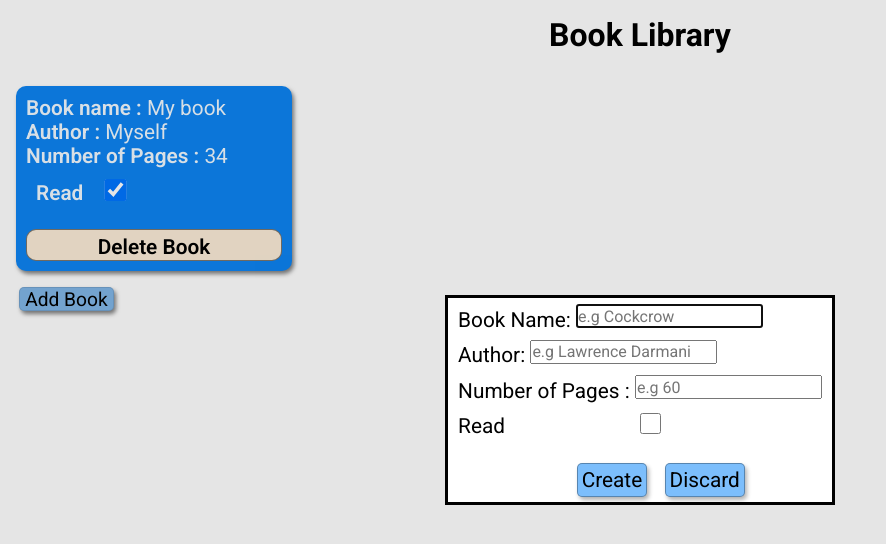
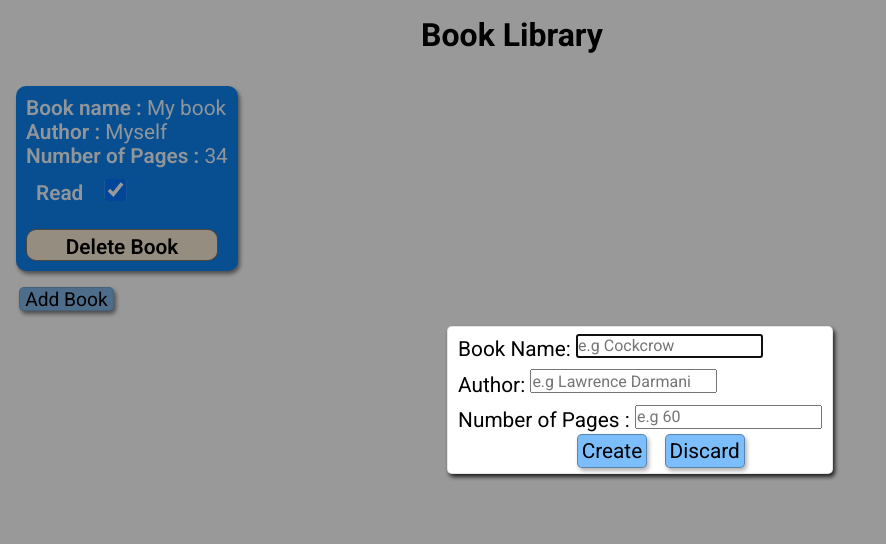
Before and after one commit to SoloGudLyf/Book-Library, a plain HTML site: page index.html in a window 1280 px wide. Both pictures are taken after a click on the button "Add Book". Shown: the whole page, without its empty margins (0-886 px from the left). Drawn offline with Linux system fonts and the light colour scheme.

Commit message:
feat(CSS): Gave the dialog a border shadow            And also styled the backdrop

```diff
--- a/index.html
+++ b/index.html
@@ -38,8 +38,6 @@
             placeholder="e.g 60"
             required
         /></label>
-        <label for="readBook">Read</label>
-        <input type="checkbox" name="readBook" class="formCheckbox" />
 
         <div class="dialogBtn">
           <button type="submit">Create</button>
--- a/style.css
+++ b/style.css
@@ -5,6 +5,12 @@
   margin: 0;
   padding: 0;
   box-sizing: border-box;
+}
+body {
+  width: 80vw;
+}
+main {
+  width: 100%;
 }
 
 h1 {
@@ -36,7 +42,7 @@ article > :not(.book-info) {
 }
 
 article > button {
-  width: 20vw;
+  width: 15vw;
   height: 4vh;
   padding: 5px;
   border-radius: 10px;
@@ -79,6 +85,13 @@ label {
 
 dialog {
   margin: auto;
+  border: 1px solid rgba(0, 0, 0, 0.1);
+  box-shadow: 2px 3px 4px rgba(0, 0, 0, 0.8);
+  border-radius: 5px;
+}
+
+dialog::backdrop {
+  background-color: rgba(0, 0, 0, 0.4);
 }
 
 .openDialog:hover,
```
